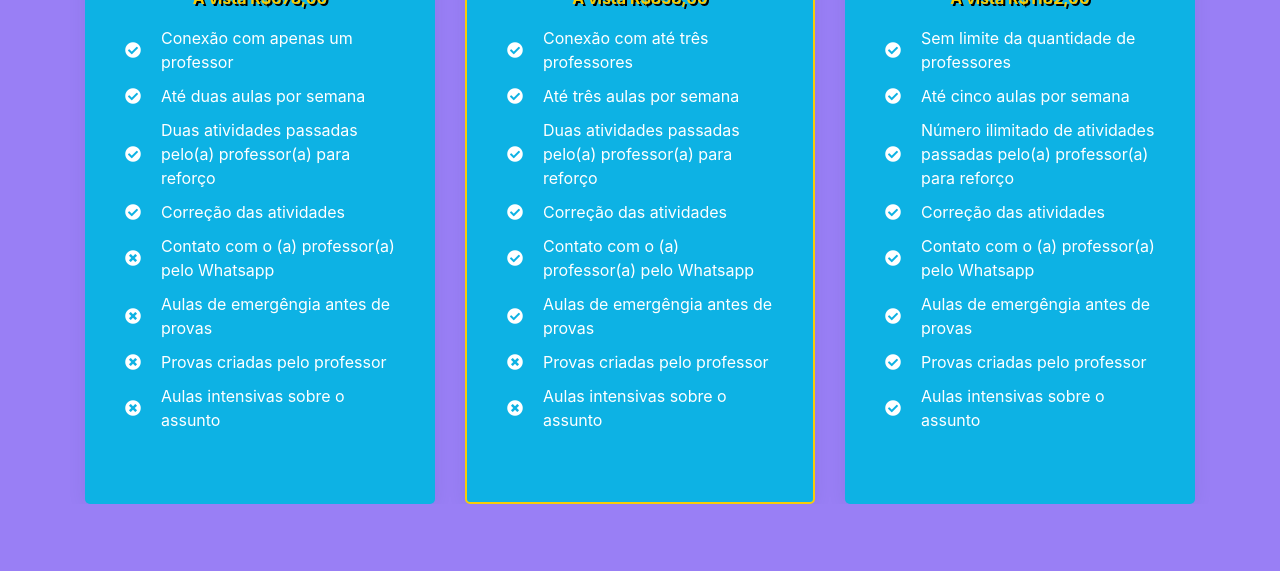
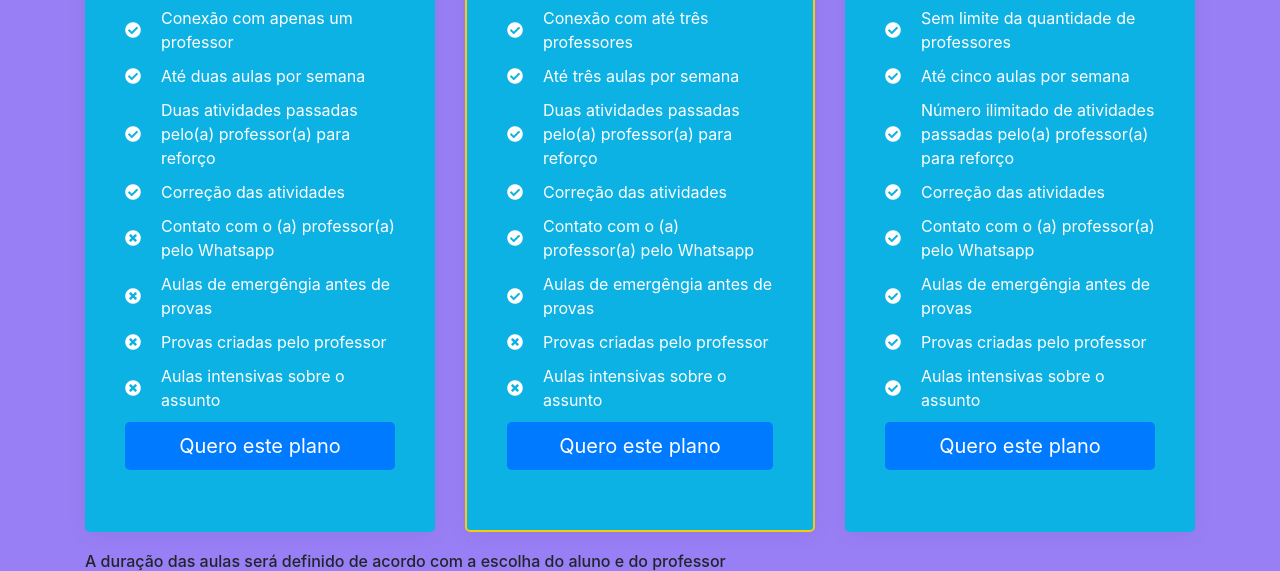
Before and after one commit to NayFreire/zique, a plain HTML site: page pages/propositions.html in a window 1280 px wide. Shown: the part 391-962 px from the top of the page. Before the commit the page ends 895 px from the top, so only its background shows below. Drawn offline with nearby package versions, Linux system fonts and the light colour scheme.

Commit message:
Colocação dos botões para a escolha dos planos

```diff
--- a/pages/propositions.html
+++ b/pages/propositions.html
@@ -39,11 +39,10 @@
         </div>
     </nav>
     <div class="h-100 d-flex justify-content-center">
-    <!-- <div class="outterContainer d-flex align-items-center justify-content-center"> -->
         <div class="container">
             <h2 class="title" style="text-align: center;">Veja o que melhor se encaixa para você</h2>
             <div class="row text-white">
-                <div class="col-lg-4">
+                <div class="col-lg-4" style="margin-bottom: 20px;">
                     <div class="box">
                         <h3 class="titleProposal">Plano Básico</h3>
                         <div class="prices">
@@ -94,10 +93,14 @@
                                 <p class="attributeDescription">Aulas intensivas sobre o assunto</p>
                             </div>
                         </div>
+
+                        <button type="submit" class="btn marginBtn bg-primary btn-lg btn-block text-white" style="text-align: center;">
+                            <a href="./pages/home.html" style="color: #fff; text-decoration: none;">Quero este plano</a>
+                        </button>
                     </div>
                 </div>
 
-                <div class="col-lg-4">
+                <div class="col-lg-4" style="margin-bottom: 20px;">
                     <div class="box contrast">
                         <h3 class="titleProposal">Plano Intermediário</h3>
                         <div class="prices">
@@ -148,10 +151,14 @@
                                 <p class="attributeDescription">Aulas intensivas sobre o assunto</p>
                             </div>
                         </div>
+
+                        <button type="submit" class="btn marginBtn bg-primary btn-lg btn-block text-white" style="text-align: center;">
+                            <a href="./pages/home.html" style="color: #fff; text-decoration: none;">Quero este plano</a>
+                        </button>
                     </div>
                 </div>
 
-                <div class="col-lg-4">
+                <div class="col-lg-4" style="margin-bottom: 20px;">
                     <div class="box">
                         <h3 class="titleProposal">Plano Avançado</h3>
                         <div class="prices">
@@ -202,23 +209,17 @@
                                 <p class="attributeDescription">Aulas intensivas sobre o assunto</p>
                             </div>
                         </div>
+
+                        <button type="submit" class="btn marginBtn bg-primary btn-lg btn-block text-white" style="text-align: center;">
+                            <a href="./pages/home.html" style="color: #fff; text-decoration: none;">Quero este plano</a>
+                        </button>
                     </div>
                 </div>
             </div>
+            <div class="clarification">
+                <h6>A duração das aulas será definido de acordo com a escolha do aluno e do professor</h6>
             </div>
-    <!-- </div> -->
-
-    <!-- <div class="row">
-        <div class="col-sm-6">
-
-            <h4>Com ZIQUE você escuta sua músicas e acompanha os lançamentos dos seus artistas preferidos</h4>
         </div>
-        <div class="col-sm-6">
-            <h4>Músicas da melhor qualidade e </h4>
     </div>
-    </div> -->
-
-</div>
-
 </body>
 </html>
--- a/styles/propositionsStyle.css
+++ b/styles/propositionsStyle.css
@@ -16,7 +16,7 @@ body{
 }
 
 .box{
-    padding: 60px 40px;
+    padding: 40px 40px;
     box-shadow: 0 3px 20px -2px rgba(20, 45, 100, 0.1);
     background: rgb(13, 178, 228);
     height: 100%;
```
Also changed, not shown: index.html (+2 -2 lines). Lines whose indentation alone changed are shown as unchanged.
